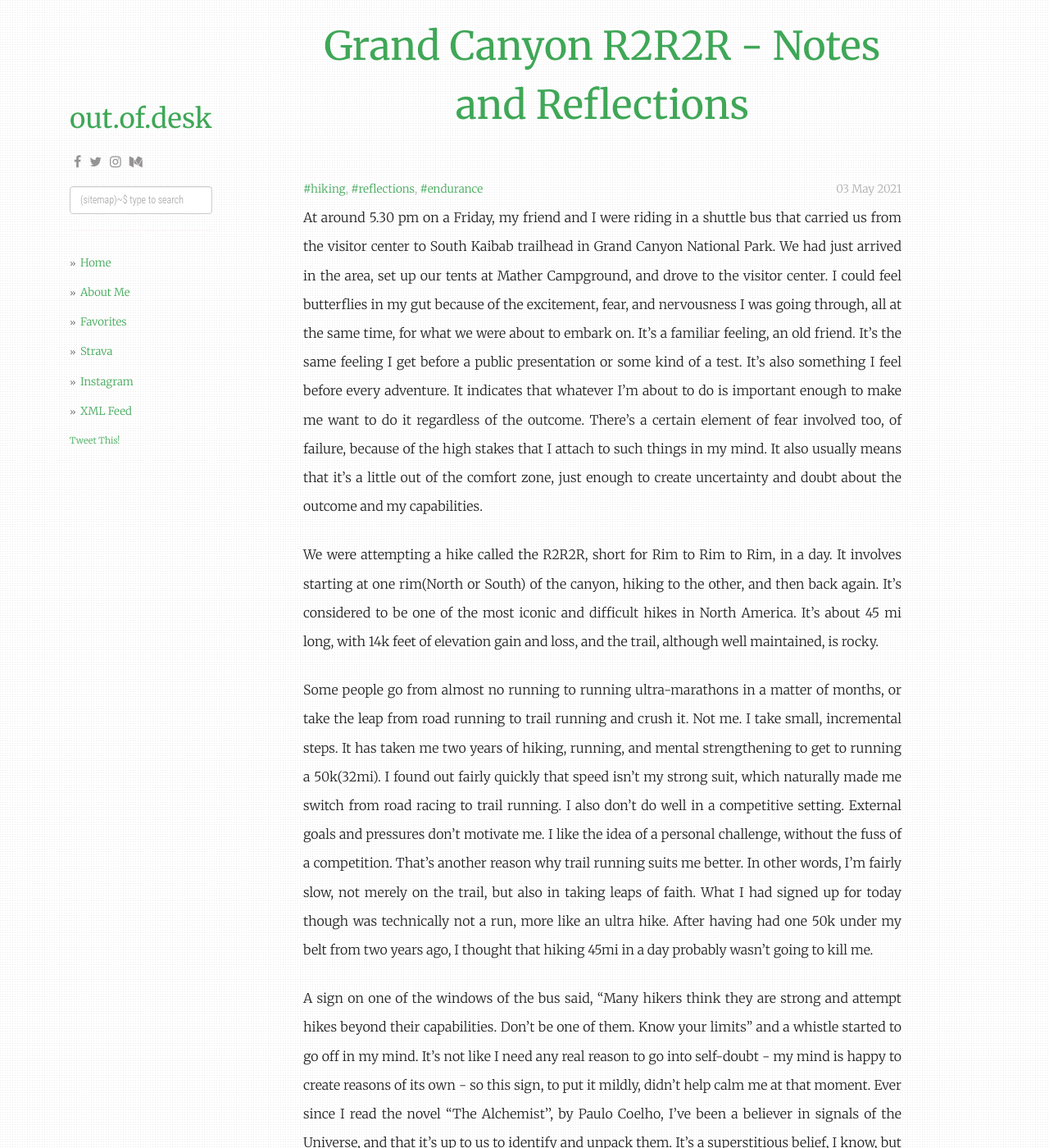
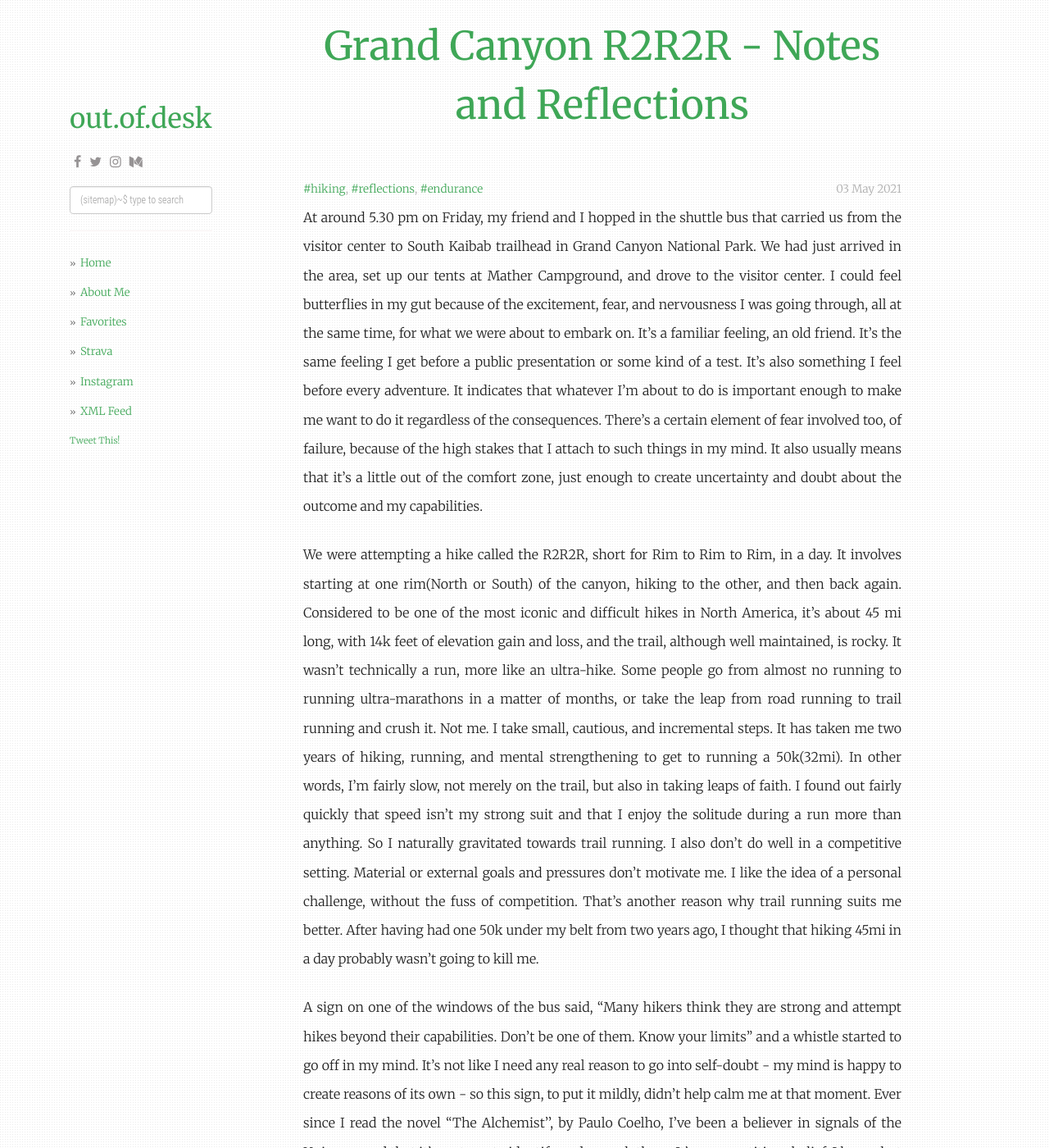
Before and after one commit to outofdesk/outofdesk.github.io, a Jekyll site: the page built from _posts/2021-05-03-grand-canyon-r2r2r.md, in a window 1280 px wide and 1400 px high. Shown: the whole window at 82% size. Built offline with Jekyll 4.4.1, drawn with Linux system fonts in a browser that asks for light colours; nearby versions of some CDN libraries; a script that is not in the unit is left out; comment, search, counter and statistics services are not loaded; some of the changed text lies outside the part shown.

Commit message:
edit grand canyon

```diff
--- a/_posts/2021-05-03-grand-canyon-r2r2r.md
+++ b/_posts/2021-05-03-grand-canyon-r2r2r.md
@@ -7,13 +7,11 @@ description: ""
 image: ""
 ---
 
-At around 5.30 pm on a Friday, my friend and I were riding in a shuttle bus that carried us from the visitor center to South Kaibab trailhead in Grand Canyon National Park. We had just arrived in the area, set up our tents at Mather Campground, and drove to the visitor center. I could feel butterflies in my gut because of the excitement, fear, and nervousness I was going through, all at the same time, for what we were about to embark on. It's a familiar feeling, an old friend. It's the same feeling I get before a public presentation or some kind of a test. It's also something I feel before every adventure. It indicates that whatever I'm about to do is important enough to make me want to do it regardless of the outcome. There's a certain element of fear involved too, of failure, because of the high stakes that I attach to such things in my mind. It also usually means that it's a little out of the comfort zone, just enough to create uncertainty and doubt about the outcome and my capabilities.
+At around 5.30 pm on Friday, my friend and I hopped in the shuttle bus that carried us from the visitor center to South Kaibab trailhead in Grand Canyon National Park. We had just arrived in the area, set up our tents at Mather Campground, and drove to the visitor center. I could feel butterflies in my gut because of the excitement, fear, and nervousness I was going through, all at the same time, for what we were about to embark on. It's a familiar feeling, an old friend. It's the same feeling I get before a public presentation or some kind of a test. It's also something I feel before every adventure. It indicates that whatever I'm about to do is important enough to make me want to do it regardless of the consequences. There's a certain element of fear involved too, of failure, because of the high stakes that I attach to such things in my mind. It also usually means that it's a little out of the comfort zone, just enough to create uncertainty and doubt about the outcome and my capabilities.
 
-We were attempting a hike called the R2R2R, short for Rim to Rim to Rim, in a day. It involves starting at one rim(North or South) of the canyon, hiking to the other, and then back again. It’s considered to be one of the most iconic and difficult hikes in North America. It’s about 45 mi long, with 14k feet of elevation gain and loss, and the trail, although well maintained, is rocky.
+We were attempting a hike called the R2R2R, short for Rim to Rim to Rim, in a day. It involves starting at one rim(North or South) of the canyon, hiking to the other, and then back again. Considered to be one of the most iconic and difficult hikes in North America, it’s about 45 mi long, with 14k feet of elevation gain and loss, and the trail, although well maintained, is rocky. It wasn’t technically a run, more like an ultra-hike. Some people go from almost no running to running ultra-marathons in a matter of months, or take the leap from road running to trail running and crush it. Not me. I take small, cautious, and incremental steps. It has taken me two years of hiking, running, and mental strengthening to get to running a 50k(32mi). In other words, I'm fairly slow, not merely on the trail, but also in taking leaps of faith. I found out fairly quickly that speed isn’t my strong suit and that I enjoy the solitude during a run more than anything. So I naturally gravitated towards trail running. I also don't do well in a competitive setting. Material or external goals and pressures don't motivate me. I like the idea of a personal challenge, without the fuss of competition. That's another reason why trail running suits me better. After having had one 50k under my belt from two years ago, I thought that hiking 45mi in a day probably wasn't going to kill me.
 
-Some people go from almost no running to running ultra-marathons in a matter of months, or take the leap from road running to trail running and crush it. Not me. I take small, incremental steps. It has taken me two years of hiking, running, and mental strengthening to get to running a 50k(32mi). I found out fairly quickly that speed isn't my strong suit, which naturally made me switch from road racing to trail running. I also don't do well in a competitive setting. External goals and pressures don't motivate me. I like the idea of a personal challenge, without the fuss of a competition. That's another reason why trail running suits me better. In other words, I'm fairly slow, not merely on the trail, but also in taking leaps of faith. What I had signed up for today though was technically not a run, more like an ultra hike. After having had one 50k under my belt from two years ago, I thought that hiking 45mi in a day probably wasn't going to kill me.
-
-A sign on one of the windows of the bus said, "Many hikers think they are strong and attempt hikes beyond their capabilities. Don't be one of them. Know your limits" and a whistle started to go off in my mind. It’s not like I need any real reason to go into self-doubt - my mind is happy to create reasons of its own - so this sign, to put it mildly, didn’t help calm me at that moment. Ever since I read the novel "The Alchemist'', by Paulo Coelho, I've been a believer in signals of the Universe, and that it's up to us to identify and unpack them. It’s a superstitious belief, I know, but it keeps me curious and attuned to the opportunities and warnings around me. It’s also an interesting idea because what you make of those signals tells a lot about your inner state than about the Universe. I took the sign on the bus as a warning for me to back off before I did something stupid. I felt like I was the ignorant hiker that it was referring to. As I was thinking about it, the bus dropped us at the trailhead and it was time to get off.
+A sign on one of the windows of the bus said, "Many hikers think they are strong and attempt hikes beyond their capabilities. Don't be one of them. Know your limits" and a whistle started to go off in my mind. It’s not like I need any real reason to go into self-doubt - my mind is happy to create reasons of its own - so this sign, to put it mildly, didn’t help calm me at that moment. Ever since I read the novel "The Alchemist'', by Paulo Coelho, I've been a believer in signals of the Universe, and that it's up to us to identify and unpack them. It’s a superstitious belief, I know, but it keeps me curious and attuned to the opportunities and warnings around me. It’s also an interesting idea because what you make of those signals tells more about your inner state than about the Universe. I took the sign on the bus as a warning for me to back off before I did something stupid. I felt like I was the ignorant hiker that it was referring to. As I was thinking about it, the bus dropped us at the trailhead and it was time to get off.
 
 At the trailhead, I saw a few people massaging their legs,  beaten but at the same time elated and mildly proud. I knew that they had run the whole R2R2R trail - they were ultra-runners! I asked one of the guys how long it took him to do that and he said ten hours. We had given ourselves twenty-four hours. If those runners could do it in less than half that time, I thought, our goal wasn’t that too hard after all. What those runners had done made our oh-so-ambitious goal look pale in comparison. Talking to them helped because it put me in the right mindset. I felt a little more confident, more optimistic and I conveniently forgot the signal of the Universe that I was pondering a few minutes ago.
 
```
Also changed, not shown: 3 other files.
